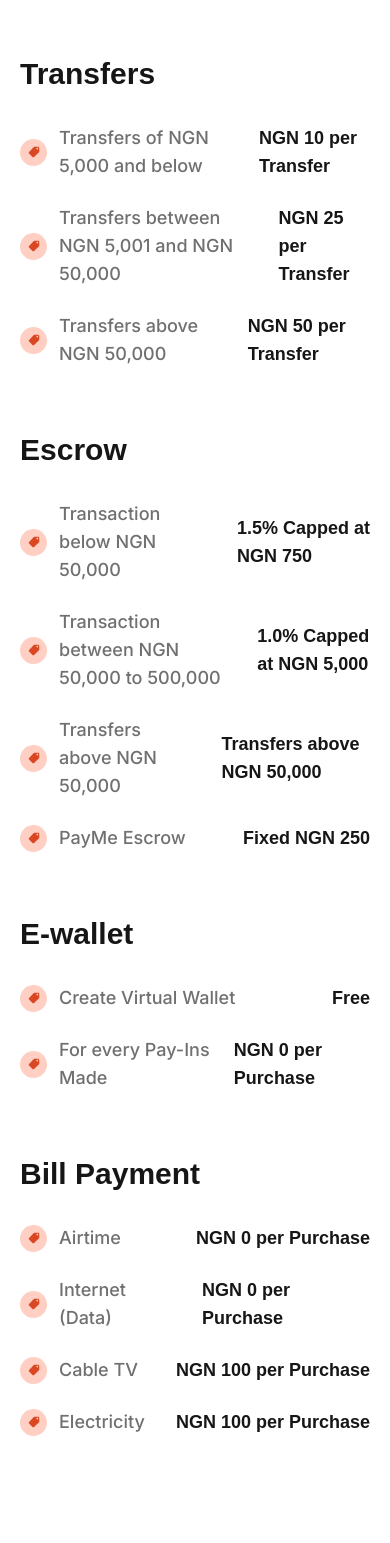
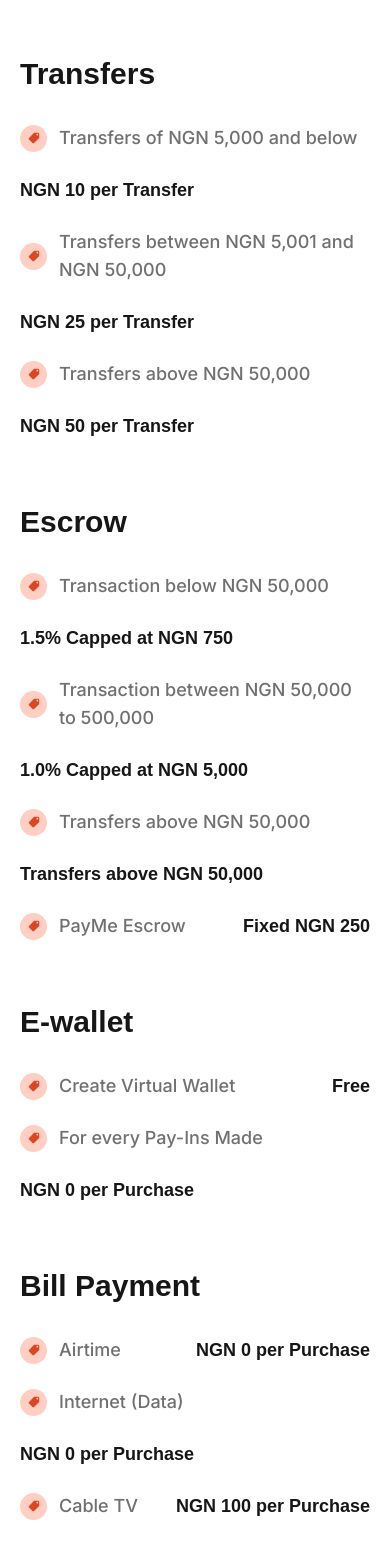
Before and after one commit to Big-Pabby/xmar, a Next.js app: page /pricing in a window 390 px wide. Shown: the part 1000-2543 px from the top of the page. Built offline with nearby package versions, Linux system fonts and the light colour scheme; a web font is replaced by a local one.

Commit message:
fix responsiveness

```diff
--- a/src/app/pricing/page.tsx
+++ b/src/app/pricing/page.tsx
@@ -70,7 +70,7 @@ const Page = () => {
       <div className="md:px-20 px-5 py-20">
         <div className="md:w-10/12 mx-auto w-full mb-16">
           <h3 className="font-semibold text-3xl mb-8">Transfers</h3>
-          <div className="flex justify-between gap-6 items-center mb-6">
+          <div className="flex md:flex-row flex-wrap justify-between gap-6 md:items-center items-start mb-6">
             <div className="flex items-center gap-3">
               <div className="w-[27px] h-[27px] rounded-full bg-[#FFCFC3] flex justify-center items-center text-primary">
                 <IoMdPricetag />
@@ -81,7 +81,7 @@ const Page = () => {
             </div>
             <h5 className=" text-lg font-semibold">NGN 10 per Transfer</h5>
           </div>
-          <div className="flex justify-between gap-6 items-center mb-6">
+          <div className="flex md:flex-row flex-wrap justify-between gap-6 md:items-center items-start mb-6">
             <div className="flex items-center gap-3">
               <div className="w-[27px] h-[27px] rounded-full bg-[#FFCFC3] flex justify-center items-center text-primary">
                 <IoMdPricetag />
@@ -92,7 +92,7 @@ const Page = () => {
             </div>
             <h5 className=" text-lg font-semibold">NGN 25 per Transfer</h5>
           </div>
-          <div className="flex justify-between gap-6 items-center mb-6">
+          <div className="flex md:flex-row flex-wrap justify-between gap-6 md:items-center items-start mb-6">
             <div className="flex items-center gap-3">
               <div className="w-[27px] h-[27px] rounded-full bg-[#FFCFC3] flex justify-center items-center text-primary">
                 <IoMdPricetag />
@@ -106,7 +106,7 @@ const Page = () => {
         </div>
         <div className="md:w-10/12 mx-auto w-full mb-16">
           <h3 className="font-semibold text-3xl mb-8">Escrow</h3>
-          <div className="flex justify-between gap-6 items-center mb-6">
+          <div className="flex md:flex-row flex-wrap justify-between gap-6 md:items-center items-start mb-6">
             <div className="flex items-center gap-3">
               <div className="w-[27px] h-[27px] rounded-full bg-[#FFCFC3] flex justify-center items-center text-primary">
                 <IoMdPricetag />
@@ -117,7 +117,7 @@ const Page = () => {
             </div>
             <h5 className=" text-lg font-semibold">1.5% Capped at NGN 750</h5>
           </div>
-          <div className="flex justify-between gap-6 items-center mb-6">
+          <div className="flex md:flex-row flex-wrap justify-between gap-6 md:items-center items-start mb-6">
             <div className="flex items-center gap-3">
               <div className="w-[27px] h-[27px] rounded-full bg-[#FFCFC3] flex justify-center items-center text-primary">
                 <IoMdPricetag />
@@ -128,7 +128,7 @@ const Page = () => {
             </div>
             <h5 className=" text-lg font-semibold">1.0% Capped at NGN 5,000</h5>
           </div>
-          <div className="flex justify-between gap-6 items-center mb-6">
+          <div className="flex md:flex-row flex-wrap justify-between gap-6 md:items-center items-start mb-6">
             <div className="flex items-center gap-3">
               <div className="w-[27px] h-[27px] rounded-full bg-[#FFCFC3] flex justify-center items-center text-primary">
                 <IoMdPricetag />
@@ -141,7 +141,7 @@ const Page = () => {
               Transfers above NGN 50,000
             </h5>
           </div>
-          <div className="flex justify-between gap-6 items-center mb-6">
+          <div className="flex md:flex-row flex-wrap justify-between gap-6 md:items-center items-start mb-6">
             <div className="flex items-center gap-3">
               <div className="w-[27px] h-[27px] rounded-full bg-[#FFCFC3] flex justify-center items-center text-primary">
                 <IoMdPricetag />
@@ -155,7 +155,7 @@ const Page = () => {
         </div>
         <div className="md:w-10/12 mx-auto w-full mb-16">
           <h3 className="font-semibold text-3xl mb-8">E-wallet</h3>
-          <div className="flex justify-between gap-6 items-center mb-6">
+          <div className="flex md:flex-row flex-wrap justify-between gap-6 md:items-center items-start mb-6">
             <div className="flex items-center gap-3">
               <div className="w-[27px] h-[27px] rounded-full bg-[#FFCFC3] flex justify-center items-center text-primary">
                 <IoMdPricetag />
@@ -166,7 +166,7 @@ const Page = () => {
             </div>
             <h5 className=" text-lg font-semibold">Free</h5>
           </div>
-          <div className="flex justify-between gap-6 items-center mb-6">
+          <div className="flex md:flex-row flex-wrap justify-between gap-6 md:items-center items-start mb-6">
             <div className="flex items-center gap-3">
               <div className="w-[27px] h-[27px] rounded-full bg-[#FFCFC3] flex justify-center items-center text-primary">
                 <IoMdPricetag />
@@ -180,7 +180,7 @@ const Page = () => {
         </div>
         <div className="md:w-10/12 mx-auto w-full mb-16">
           <h3 className="font-semibold text-3xl mb-8">Bill Payment</h3>
-          <div className="flex justify-between gap-6 items-center mb-6">
+          <div className="flex md:flex-row flex-wrap justify-between gap-6 md:items-center items-start mb-6">
             <div className="flex items-center gap-3">
               <div className="w-[27px] h-[27px] rounded-full bg-[#FFCFC3] flex justify-center items-center text-primary">
                 <IoMdPricetag />
@@ -191,7 +191,7 @@ const Page = () => {
             </div>
             <h5 className=" text-lg font-semibold">NGN 0 per Purchase</h5>
           </div>
-          <div className="flex justify-between gap-6 items-center mb-6">
+          <div className="flex md:flex-row flex-wrap justify-between gap-6 md:items-center items-start mb-6">
             <div className="flex items-center gap-3">
               <div className="w-[27px] h-[27px] rounded-full bg-[#FFCFC3] flex justify-center items-center text-primary">
                 <IoMdPricetag />
@@ -202,7 +202,7 @@ const Page = () => {
             </div>
             <h5 className=" text-lg font-semibold">NGN 0 per Purchase</h5>
           </div>
-          <div className="flex justify-between gap-6 items-center mb-6">
+          <div className="flex md:flex-row flex-wrap justify-between gap-6 md:items-center items-start mb-6">
             <div className="flex items-center gap-3">
               <div className="w-[27px] h-[27px] rounded-full bg-[#FFCFC3] flex justify-center items-center text-primary">
                 <IoMdPricetag />
@@ -213,7 +213,7 @@ const Page = () => {
             </div>
             <h5 className=" text-lg font-semibold">NGN 100 per Purchase</h5>
           </div>
-          <div className="flex justify-between gap-6 items-center mb-6">
+          <div className="flex md:flex-row flex-wrap justify-between gap-6 md:items-center items-start mb-6">
             <div className="flex items-center gap-3">
               <div className="w-[27px] h-[27px] rounded-full bg-[#FFCFC3] flex justify-center items-center text-primary">
                 <IoMdPricetag />
@@ -226,7 +226,7 @@ const Page = () => {
           </div>
         </div>
       </div>
-      <div className="md:px-32 px-5 py-20 bg-[#FFF9ED] flex justify-between items-center">
+      <div className="md:px-32 px-5 py-20 bg-[#FFF9ED] flex justify-between md:flex-row flex-col gap-6 items-center">
         <div className="md:w-4/12 w-full">
           <h2 className="text-4xl font-semibold mb-4">Escrow Calculator</h2>
           <p>
--- a/src/app/transfer/page.tsx
+++ b/src/app/transfer/page.tsx
@@ -46,7 +46,7 @@ const Page = () => {
         </button>
       </div>
       <div className="md:px-32 px-5 md:w-9/12 py-24 mx-auto w-full flex flex-col gap-2 items-center text-center">
-        <div className="relative">
+        <div className="relative md:block hidden">
           <Image
             src="/Vector-6.svg"
             alt="Wallet icon"
@@ -127,7 +127,7 @@ const Page = () => {
               alt="Wallet icon"
               width={55}
               height={55}
-              className="md:w-[55px] w-[55px]"
+              className="md:w-[55px] md:block hidden"
             />
           </div>
           <div className="grid lg:grid-cols-3 md:grid-cols-2 mt-5 grid-cols-1 gap-3">
@@ -154,7 +154,7 @@ const Page = () => {
             />
           </div>
           <div className="mt-28 text-center">
-            <h4 className="md:text-5xl font-semibold mb-8">
+            <h4 className="md:text-5xl text-xl font-semibold mb-8">
               Why Should You Make <br />
               Money <span className="text-primary">Transfers with Xmarr?</span>
             </h4>
@@ -162,7 +162,7 @@ const Page = () => {
               {featureBadges.map((item, index) => (
                 <div
                   key={index}
-                  className="border border-[#D1CFCF] rounded-full flex gap-2 items-center p-4 text-[#666666] text-lg"
+                  className="border border-[#D1CFCF] rounded-full flex gap-2 items-center p-4 text-[#666666] md:text-lg"
                 >
                   <Image
                     src={item.icon}
@@ -181,7 +181,7 @@ const Page = () => {
       <div className="md:px-32 px-5   py-24">
         <div className="md:w-11/12 bg-[#FFE0ED] rounded-[20px] p-12 flex md:flex-row flex-col items-center gap-10 mx-auto w-full">
           <div className="md:w-6/12 ">
-            <h3 className="text-[#3E1100] text-5xl font-semibold mb-4">
+            <h3 className="text-[#3E1100] md:text-5xl text-3xl font-semibold mb-4">
               Making a difference together
             </h3>
             <p className="">
--- a/src/app/virtual-card/page.tsx
+++ b/src/app/virtual-card/page.tsx
@@ -70,7 +70,7 @@ const Page = () => {
               />
             </div>
           </div>
-          <div className="flex gap-4 mt-4">
+          <div className="flex md:flex-row flex-col gap-4 mt-4">
             <div className="md:w-4/12 w-full bg-[#FFD4B9] border-[2px] border-[#FFDAC3] rounded-[20px] px-4 pt-8">
               <h3 className="font-black md:text-4xl text-2xl mb-24">
                 Shop and Spend Globally
@@ -98,7 +98,7 @@ const Page = () => {
                   </p>
                 </div>
                 <div>
-                  <button className=" btn bg-gradient-to-br from-[#D73F18] via-[#FF823F] to-[#FD9909] text-white inline-block rounded-full mb-8">
+                  <button className=" btn bg-gradient-to-br from-[#D73F18] via-[#FF823F] to-[#FD9909] text-white inline-block rounded-full md:mt-0 mt-6 mb-8">
                     Get your virtual card now!
                   </button>
                 </div>
@@ -108,7 +108,7 @@ const Page = () => {
                 alt="brand1"
                 width={553}
                 height={382}
-                className="h-auto absolute bottom-0 -right-8 object-cover"
+                className="h-auto md:block hidden absolute bottom-0 -right-8 object-cover"
               />
             </div>
           </div>
```
Also changed, not shown: src/app/pay-me/page.tsx (+10 -9 lines).
